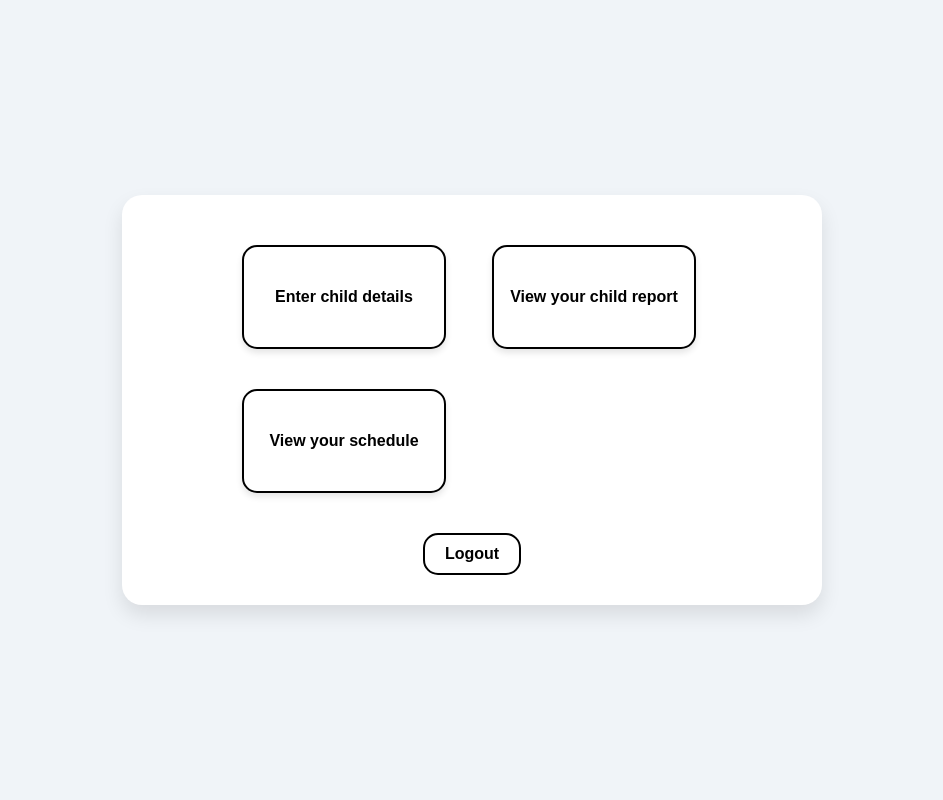
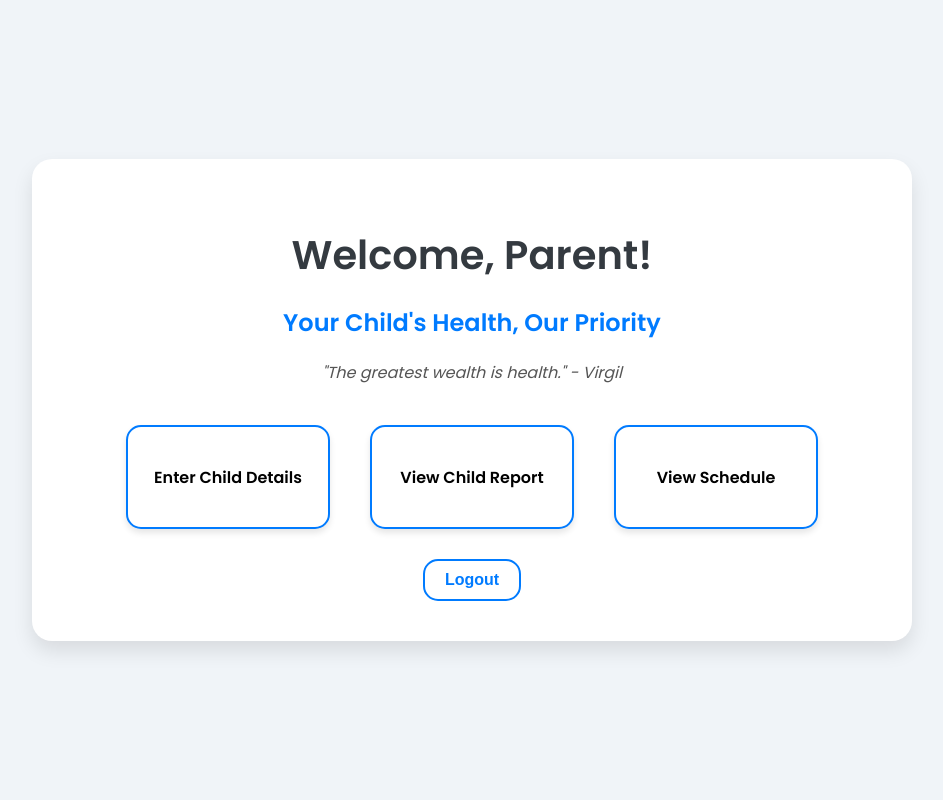
Before and after one commit to Sagarhoraa/Project-Repo, a PHP site: page /Proposal_project/parent_dashboard.php in a window 1280 px wide. Shown: the whole page, without its empty margins (168-1111 px from the left). Run offline with PHP 8.4, Linux system fonts and the light colour scheme.

Commit message:
maa chudaye bc, yei handim j hola dekhajayega

```diff
--- a/parent/parent_dashboard.php
+++ b/parent/parent_dashboard.php
@@ -3,24 +3,61 @@
 <head>
     <meta charset="UTF-8">
     <meta name="viewport" content="width=device-width, initial-scale=1.0">
-    <title>Child Management</title>
+    <title>Parent Dashboard</title>
     <style>
+        @import url('https://fonts.googleapis.com/css2?family=Poppins:wght@400;600&display=swap');
+
         body {
-            font-family: Arial, sans-serif;
+            font-family: 'Poppins', sans-serif;
+            background-color: #f0f4f8;
+            margin: 0;
+            padding: 0;
             display: flex;
-            flex-direction: column;
+            justify-content: center;
             align-items: center;
+            height: 100vh;
+        }
+
+        .container {
+            background-color: #ffffff;
+            border-radius: 20px;
+            box-shadow: 0 10px 20px rgba(0, 0, 0, 0.1);
+            padding: 40px;
+            width: 90%;
+            max-width: 800px;
+            text-align: center;
+        }
+
+        h1 {
+            margin-bottom: 10px;
+            color: #343a40;
+            font-size: 2.5rem;
+        }
+
+        h2 {
+            margin-bottom: 20px;
+            color: #007bff;
+            font-size: 1.5rem;
+        }
+
+        p.quote {
+            font-style: italic;
+            color: #555;
+            margin-bottom: 30px;
+        }
+
+        .box-container {
+            display: flex;
+            flex-wrap: wrap;
             justify-content: center;
-            height: 100vh;
-            margin: 0;
-            background-color: #f0f4f8;
+            gap: 20px;
         }
 
         .box {
             width: 200px;
             height: 100px;
-            margin: 20px;
-            border: 2px solid #000;
+            margin: 10px;
+            border: 2px solid #007bff;
             display: flex;
             align-items: center;
             justify-content: center;
@@ -28,15 +65,15 @@
             font-weight: bold;
             background-color: #ffffff;
             border-radius: 15px;
-
             transition: all 0.3s ease;
             box-shadow: 0 4px 6px rgba(0, 0, 0, 0.1);
             cursor: pointer;
         }
 
         .box:hover {
-
-            transform: translateY(-3px);
+            background-color: #e0f3ff;
+            border-color: #0056b3;
+            transform: translateY(-10px);
             box-shadow: 0 8px 12px rgba(0, 0, 0, 0.2);
         }
 
@@ -44,8 +81,8 @@
             margin-top: 20px;
             padding: 10px 20px;
             background-color: #ffffff;
-            color: #000;
-            border: 2px solid #000;
+            color: #007bff;
+            border: 2px solid #007bff;
             font-size: 16px;
             cursor: pointer;
             font-weight: bold;
@@ -54,46 +91,21 @@
         }
 
         .logout-button:hover {
-            transform: translateY(-3px);
-            box-shadow: 0 8px 12px rgba(0, 0, 0, 0.2);
-
-
-        }
-        .container {
-    display: flex;
-    flex-direction: column;
-    align-items: center;
-    background-color: #ffffff;
-    padding: 30px 50px;
-    border-radius: 20px;
-    box-shadow: 0 10px 20px rgba(0, 0, 0, 0.1);
-    max-width: 600px;
-    width: 100%;
-    margin: 20px;
-    text-align: center;
-}
-
-
-
-        .box-container {
-            display: flex;
-            flex-wrap: wrap;
-            justify-content: space-between;
-            max-width: 500px;
-        }
-
-        .box:nth-child(2) {
-            margin-left: auto;
-            margin-right: auto;
+            background-color: #007bff;
+            color: #ffffff;
+            transform: scale(1.1);
         }
     </style>
 </head>
 <body>
     <div class="container">
+        <h1>Welcome, Parent!</h1>
+        <h2>Your Child's Health, Our Priority</h2>
+        <p class="quote">"The greatest wealth is health." - Virgil</p>
         <div class="box-container">
-            <div class="box" id="add">Enter child details</div>
-            <div class="box" id="view-report">View your child report</div>
-            <div class="box" id="schedule">View your schedule</div>
+            <div class="box" id="add">Enter Child Details</div>
+            <div class="box" id="view-report">View Child Report</div>
+            <div class="box" id="schedule">View Schedule</div>
         </div>
         <form method="post" action="../logout.php">
             <button type="submit" class="logout-button">Logout</button>
```
